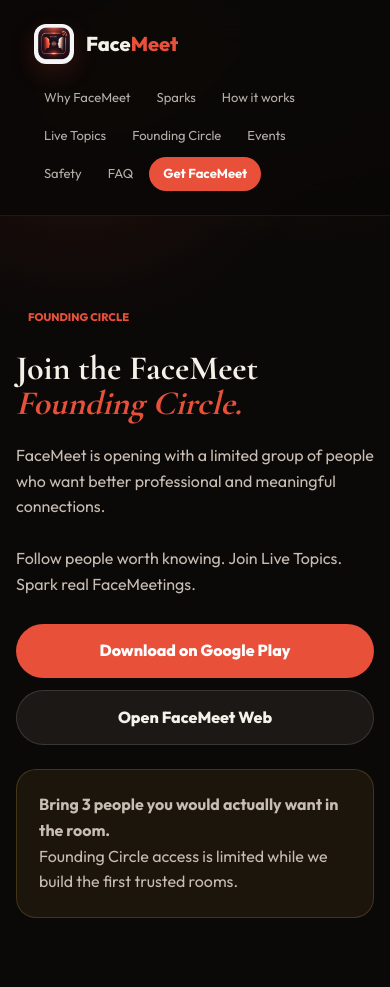
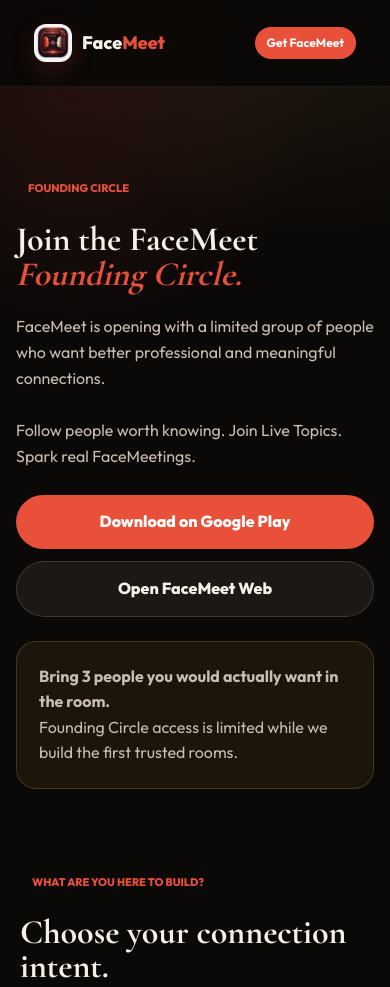
Before and after one commit to connectwithsimeon-hue/facemeet-website, a plain HTML site: page join.html in a window 390 px wide. Shown: the top 987 px of the page. Drawn offline with nearby package versions, Linux system fonts and the light colour scheme.

Commit message:
Fix mobile navigation and footer layout

```diff
--- a/site-chrome.css
+++ b/site-chrome.css
@@ -170,18 +170,24 @@
 
 @media (max-width: 980px) {
   .fm-site-nav__inner {
-    align-items: flex-start;
-    flex-direction: column;
+    align-items: center;
   }
 
   .fm-site-nav__links {
-    justify-content: flex-start;
+    justify-content: flex-end;
   }
 }
 
 @media (max-width: 720px) {
+  .fm-site-nav {
+    position: sticky;
+  }
+
   .fm-site-nav__inner {
     padding: 12px 18px;
+    flex-direction: row;
+    align-items: center;
+    gap: 14px;
   }
 
   .fm-site-brand img,
@@ -191,34 +197,73 @@
   }
 
   .fm-site-nav__links {
-    gap: 6px;
+    display: flex;
+    flex: 0 0 auto;
+    gap: 0;
   }
 
   .fm-site-nav__links a {
-    font-size: 13px;
-    padding: 8px 10px;
+    display: none;
   }
 
   .fm-site-nav__links .fm-site-nav__cta {
-    padding: 9px 14px;
+    display: inline-flex;
+    align-items: center;
+    justify-content: center;
+    padding: 10px 15px;
+    font-size: 13px;
+    white-space: nowrap;
   }
 
   .fm-site-footer {
-    padding: 30px 20px;
+    padding: 30px 20px calc(30px + env(safe-area-inset-bottom));
     display: grid;
     grid-template-columns: 1fr;
     align-items: center;
     text-align: center;
+    gap: 22px;
   }
 
   .fm-site-footer__links {
-    grid-template-columns: 1fr;
+    width: 100%;
+    grid-template-columns: repeat(2, minmax(0, 1fr));
     justify-content: center;
     justify-items: center;
-    row-gap: 12px;
+    column-gap: 14px;
+    row-gap: 14px;
+  }
+
+  .fm-site-footer__links a {
+    font-size: 13px;
+    line-height: 1.35;
+    white-space: normal;
+  }
+
+  .fm-site-footer__tagline {
+    max-width: 280px;
+    margin: 0 auto;
   }
 
   .fm-site-footer__copy {
     text-align: center;
   }
 }
+
+@media (max-width: 390px) {
+  .fm-site-brand,
+  .fm-site-footer__brand-mark {
+    gap: 10px;
+    font-size: 18px;
+  }
+
+  .fm-site-brand img,
+  .fm-site-footer__brand-mark img {
+    width: 38px;
+    height: 38px;
+  }
+
+  .fm-site-nav__links .fm-site-nav__cta {
+    padding: 9px 12px;
+    font-size: 12px;
+  }
+}
```
